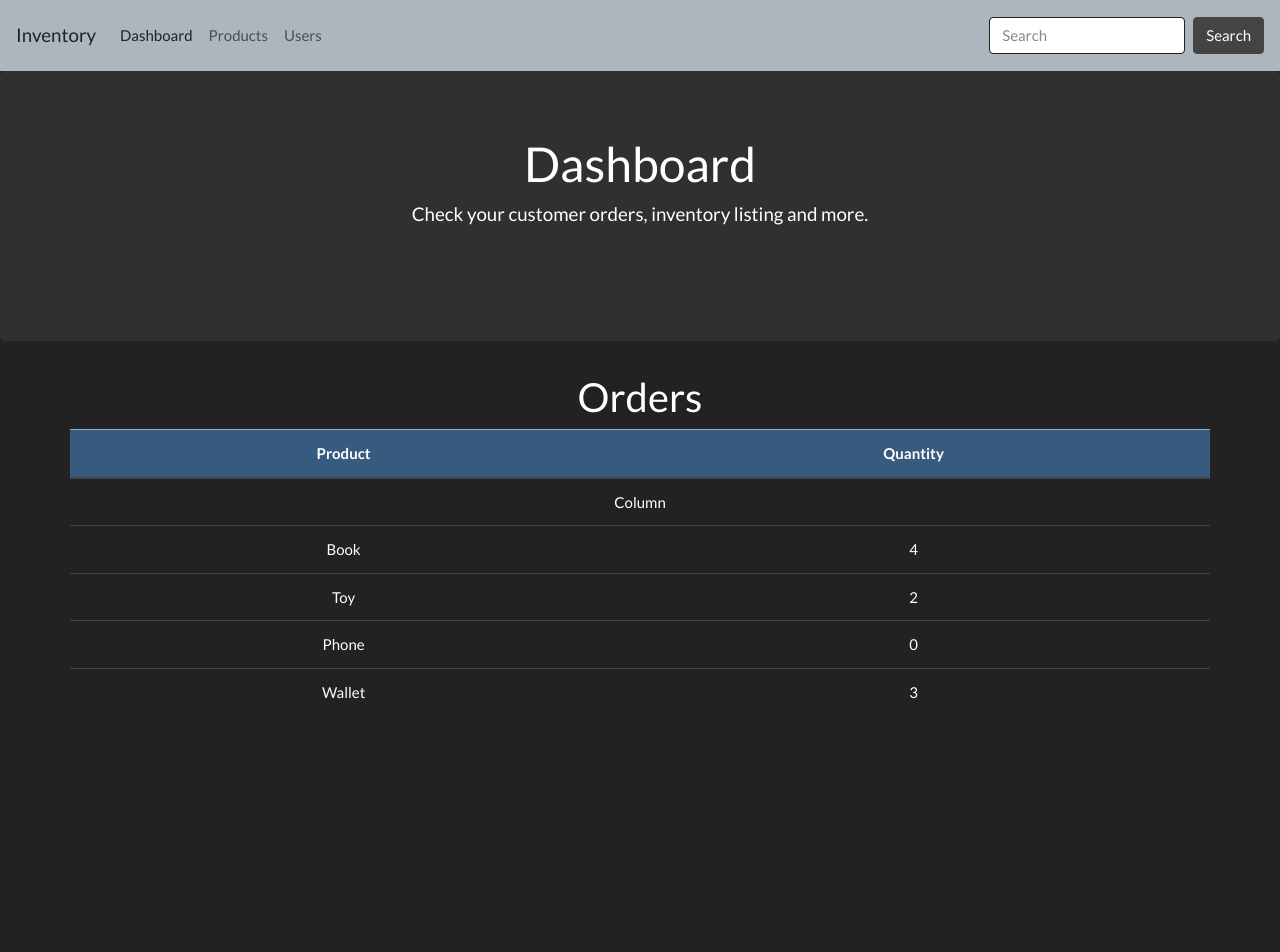
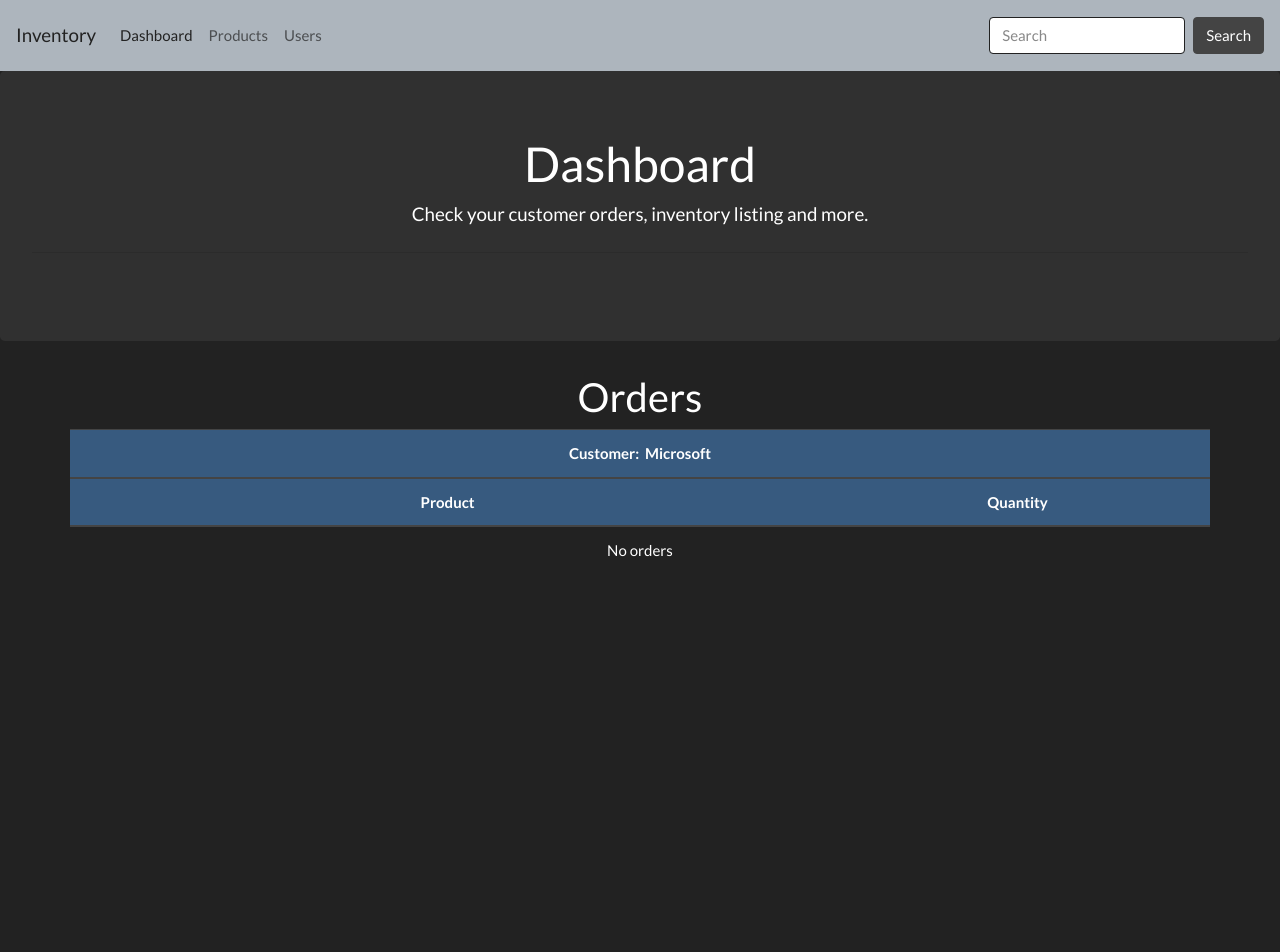
Before and after one commit to leroment/inventory, an Angular app: page /dashboard in a window 1280 px wide. Shown: the top 952 px of the page. Before the commit the page ends 800 px from the top, so only its background shows below. Built offline with nearby package versions, Linux system fonts and the light colour scheme.

Commit message:
add orders in table

```diff
--- a/src/app/app.module.ts
+++ b/src/app/app.module.ts
@@ -15,6 +15,7 @@ import { ProductListResolver } from './shared/services/product-list-resolver.ser
 import { OrderService } from './shared/services/order.service';
 import { OrderItemService } from './shared/services/order-item.service';
 import { OrderItemListResolver } from './shared/services/order-item-list-resolver.service';
+import { OrderListResolver } from './shared/services/order-list-resolver.service';
 
 @NgModule({
   declarations: [
@@ -27,7 +28,8 @@ import { OrderItemListResolver } from './shared/services/order-item-list-resolve
     RouterModule.forRoot(appRoutes),
     NgbModule.forRoot()
   ],
-  providers: [ProductService, CustomerService, OrderService, OrderItemService, CustomerListResolver, ProductListResolver, OrderItemListResolver],
+  providers: [ProductService, CustomerService, OrderService, OrderItemService, CustomerListResolver, ProductListResolver,
+     OrderItemListResolver, OrderListResolver],
   bootstrap: [AppComponent]
 })
 export class AppModule { }
--- a/src/app/dashboard/dashboard.component.html
+++ b/src/app/dashboard/dashboard.component.html
@@ -6,20 +6,35 @@
 <div class="container">
   <h2 class="text-center">Orders</h2>
   <div class="row">
-    <table class="table table-hover" style="text-align: center">
+    <table class="table table-hover" style="text-align: center" *ngFor="let customer of customers">
       <thead>
+        <tr>
+          <th colspan="2" class="table-primary">Customer:&nbsp; {{customer.name}}</th>
+        </tr>
         <tr class="table-primary">
           <th scope="col">Product</th>
           <th colspan="4" scope="col">Quantity</th>
         </tr>
       </thead>
-      <tbody>
+      <ng-container *ngIf="getOrdersByCustomer(customer.customerId) != 0; else noOrders">
+        <tbody *ngFor="let order of getOrdersByCustomer(customer.customerId); let i = index" [attr.data-index]="i">
           <tr>
-          <td colspan="2">Column</td>
+            <td colspan="2">Order {{order.orderId}}</td>
           </tr>
           <tr *ngFor="let product of products">
             <td>{{product.name}}</td>
-          <td>{{getOrderItemForProduct(product.productId) ? getOrderItemForProduct(product.productId).quantity : 0}}</td>
+            <td>{{getOrderItemForProductForOrder(product.productId, order.orderId) ?
+              getOrderItemForProductForOrder(product.productId, order.orderId).quantity : 0}}</td>
           </tr>
         </tbody>
+      </ng-container>
+
+      <ng-template #noOrders>
+        <tbody>
+          <tr style="height: 500px">
+            <td colspan="2">No orders</td>
+          </tr>
+        </tbody>
+      </ng-template>
+
     </table>
--- a/src/app/dashboard/dashboard.component.ts
+++ b/src/app/dashboard/dashboard.component.ts
@@ -3,6 +3,7 @@ import { ICustomer, IProduct, IOrder, IOrderItem } from '../shared/models/invent
 import { CustomerService } from '../shared/services/customer.service';
 import { ActivatedRoute } from '@angular/router';
 import { OrderItemService } from '../shared/services/order-item.service';
+import { OrderService } from '../shared/services/order.service';
 
 @Component({
   selector: 'app-dashboard',
@@ -14,11 +15,12 @@ export class DashboardComponent implements OnInit {
   customers : ICustomer[];
   products : IProduct[];
   orderItems: IOrderItem[];
+  orders: IOrder[];
 
 
   @Input() customer;
 
-  constructor( private customerService : CustomerService, private orderItemService : OrderItemService, private route : ActivatedRoute ) {
+  constructor( private customerService : CustomerService, private orderService: OrderService, private orderItemService : OrderItemService, private route : ActivatedRoute ) {
 
    }
 
@@ -26,13 +28,31 @@ export class DashboardComponent implements OnInit {
     this.customers = this.route.snapshot.data['customers'];
     this.products = this.route.snapshot.data['products'];
     this.orderItems = this.route.snapshot.data['orderItems'];
+    this.orders = this.route.snapshot.data['orders'];
+  }
 
+  getOrderItemForProductForOrder(productId: number, orderId: number)
+  {
+    return this.orderItems.find(orderItem => orderItem.product.productId === productId && orderItem.order.orderId === orderId);
+  }
+
+
+  getOrderItemsForOrder(orderId: number)
+  {
+    return this.orderItems.filter(orderItem => orderItem.order.orderId === orderId);
+  }
+
+  getOrdersByCustomer(customerId: number)
+  {
+      let or = this.orders.filter(order => order.customer.customerId === customerId);
+
+      if (or.length == 0)
+      {
+        return 0;
+      }
+
+      return or;
 
   }
 
-  getOrderItemForProduct(id: number)
-  {
-    return this.orderItems.find(orderItem => orderItem.product.productId === id);
-  }
-
 }
--- a/src/app/routes.ts
+++ b/src/app/routes.ts
@@ -3,8 +3,10 @@ import { Routes } from "@angular/router";
 import { CustomerListResolver } from "./shared/services/customer-list-resolver.service";
 import { ProductListResolver } from "./shared/services/product-list-resolver.service";
 import { OrderItemListResolver } from "./shared/services/order-item-list-resolver.service";
+import { OrderListResolver } from "./shared/services/order-list-resolver.service";
 
 export const appRoutes : Routes = [
-    { path: 'dashboard', component: DashboardComponent, resolve: { customers: CustomerListResolver, products: ProductListResolver, orderItems: OrderItemListResolver} },
+    { path: 'dashboard', component: DashboardComponent, resolve: { customers: CustomerListResolver, products: ProductListResolver,
+        orderItems: OrderItemListResolver, orders: OrderListResolver} },
     { path: '', redirectTo: '/dashboard', pathMatch: 'full'}
 ]
--- a/src/app/shared/services/order-item.service.ts
+++ b/src/app/shared/services/order-item.service.ts
@@ -36,7 +36,14 @@ const ORDERITEMS: IOrderItem[] = [
     {
         orderItemId: 3,
         product: ProductService.getProduct(2),
-        order: OrderService.getOrder(1),
+        order: OrderService.getOrder(2),
         quantity: 2
-    }
+    },
+    {
+        orderItemId: 4,
+        product: ProductService.getProduct(3),
+        order: OrderService.getOrder(2),
+        quantity: 9
+    },
+
 ]
--- /dev/null
+++ b/src/app/shared/services/order-list-resolver.service.ts
@@ -0,0 +1,15 @@
+import { Injectable } from '@angular/core';
+import { Resolve } from '@angular/router';
+import { map } from 'rxjs/operators';
+import { ProductService } from './product.service';
+import { OrderService } from './order.service';
+
+@Injectable()
+export class OrderListResolver implements Resolve<any> {
+
+    constructor(private orderService: OrderService) {}
+
+    resolve() {
+        return this.orderService.getOrders().pipe(map(orders => orders));
+    }
+}
--- a/src/app/shared/services/order.service.ts
+++ b/src/app/shared/services/order.service.ts
@@ -16,6 +16,8 @@ export class OrderService {
     static getOrder(id: number): IOrder {
         return ORDERS.find(order => order.orderId === id);
     }
+
+
 }
 
 const ORDERS: IOrder[] = [
@@ -23,5 +25,10 @@ const ORDERS: IOrder[] = [
         orderId: 1,
         customer: CustomerService.getCustomer(2),
         date: 2
+    },
+    {
+        orderId: 2,
+        customer: CustomerService.getCustomer(2),
+        date: 3
     }
 ]
```
Lines whose indentation alone changed are shown as unchanged.
